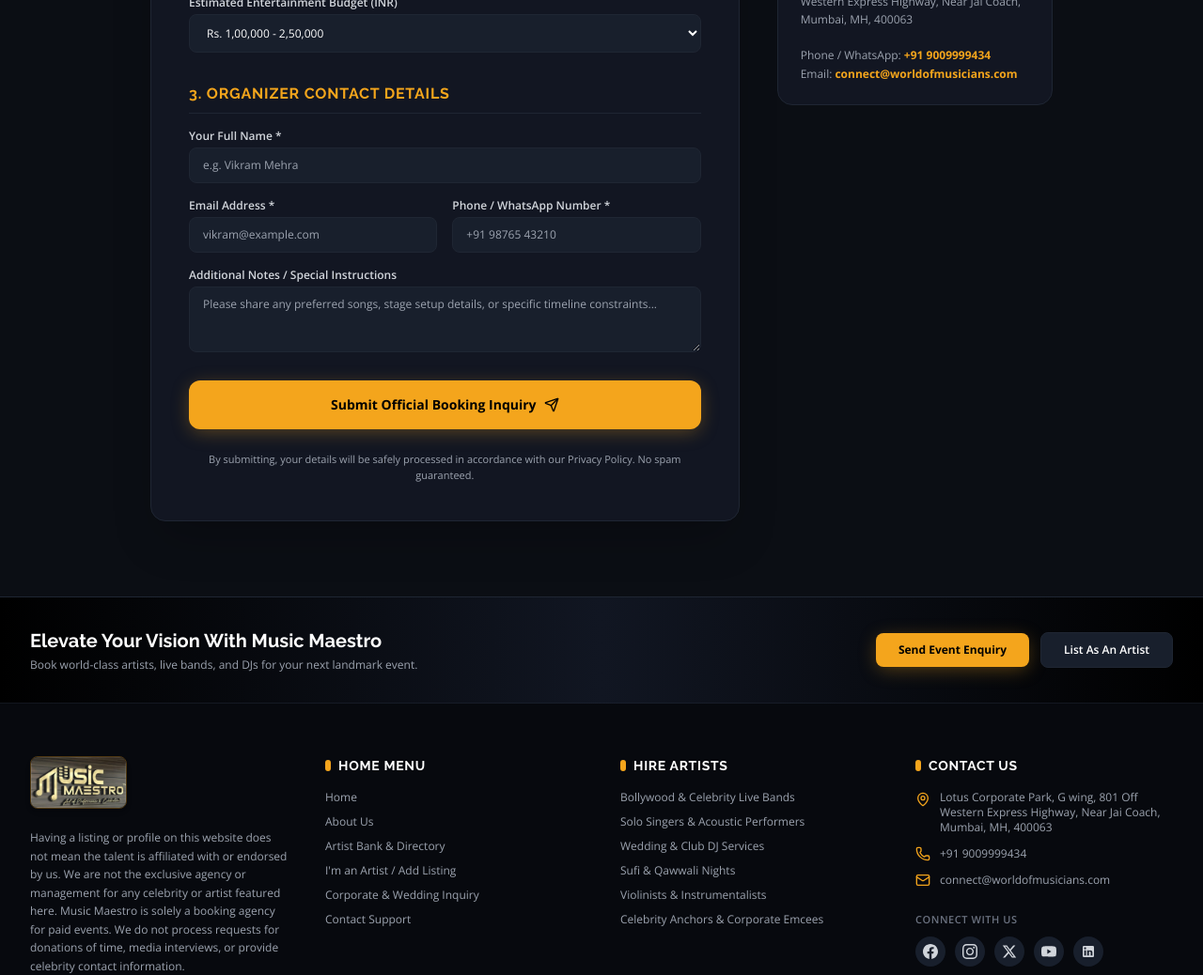
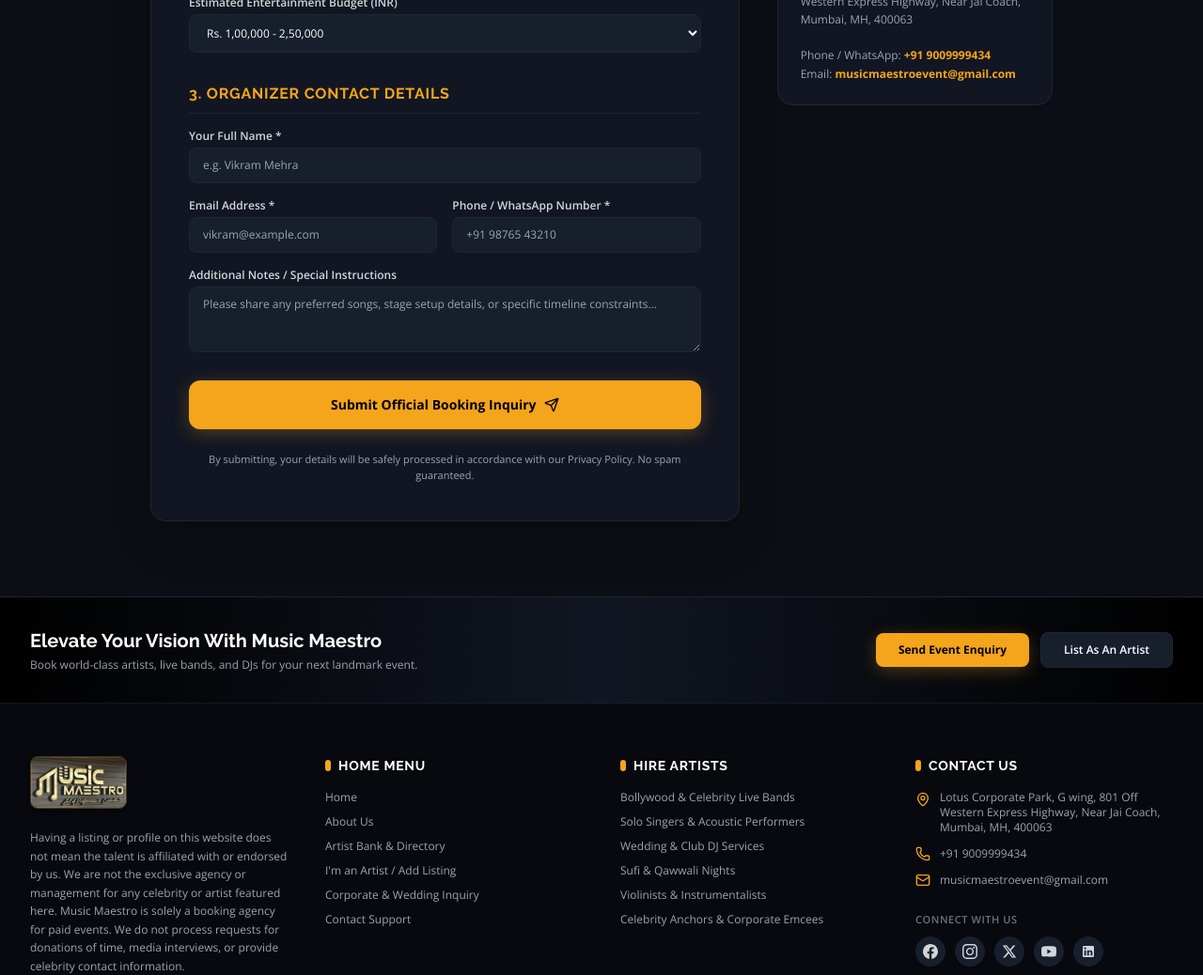
Before and after one commit to SakshiThakur263/Musicmaestro, a React (Vite) app in the folder frontend/: page /event-inquiry in a window 1280 px wide. Shown: the part 810-1848 px from the top of the page at 94% size. Built offline with nearby package versions, Linux system fonts and the light colour scheme; no server answers.

Commit message:
chore: update support email address to musicmaestroevent@gmail.com

```diff
--- a/frontend/src/components/Footer.jsx
+++ b/frontend/src/components/Footer.jsx
@@ -161,8 +161,8 @@
             </div>
             <div className="flex items-center gap-2.5 text-xs">
               <Mail className="w-4 h-4 text-wom-gold flex-shrink-0" />
-              <a href="mailto:connect@worldofmusicians.com" className="hover:text-white transition">
-                connect@worldofmusicians.com
+              <a href="mailto:musicmaestroevent@gmail.com" className="hover:text-white transition">
+                musicmaestroevent@gmail.com
               </a>
             </div>
 
--- a/frontend/src/pages/ArtistDetail.jsx
+++ b/frontend/src/pages/ArtistDetail.jsx
@@ -827,7 +827,8 @@
               <p className="text-xs text-gray-400">
                 Talk directly to our artist booking desk in Mumbai:
               </p>
-              <div className="text-xs font-bold text-wom-gold">
+              <div className="text-xs font-bold text-wom-gold space-y-1">
+                <div>
                   <a
                     href="https://wa.me/919009999434"
                     target="_blank"
@@ -836,6 +837,15 @@
                   >
                     Call / WhatsApp: +91 9009999434
                   </a>
+                </div>
+                <div>
+                  <a
+                    href="mailto:musicmaestroevent@gmail.com"
+                    className="hover:underline break-all"
+                  >
+                    Email: musicmaestroevent@gmail.com
+                  </a>
+                </div>
               </div>
             </div>
           </div>
--- a/frontend/src/pages/Contact.jsx
+++ b/frontend/src/pages/Contact.jsx
@@ -245,10 +245,10 @@
                     <strong className="text-white block mb-0.5">Email Support</strong>
                     <p className="text-gray-300 break-all">
                       <a
-                        href="mailto:connect@worldofmusicians.com"
+                        href="mailto:musicmaestroevent@gmail.com"
                         className="hover:text-wom-gold transition"
                       >
-                        connect@worldofmusicians.com
+                        musicmaestroevent@gmail.com
                       </a>
                     </p>
                   </div>
--- a/frontend/src/pages/EventInquiry.jsx
+++ b/frontend/src/pages/EventInquiry.jsx
@@ -424,8 +424,8 @@
                 </div>
                 <div>
                   <span className="text-gray-400">Email: </span>
-                  <a href="mailto:connect@worldofmusicians.com" className="text-wom-gold font-bold hover:underline">
-                    connect@worldofmusicians.com
+                  <a href="mailto:musicmaestroevent@gmail.com" className="text-wom-gold font-bold hover:underline break-all">
+                    musicmaestroevent@gmail.com
                   </a>
                 </div>
               </div>
```
Lines whose indentation alone changed are shown as unchanged.
